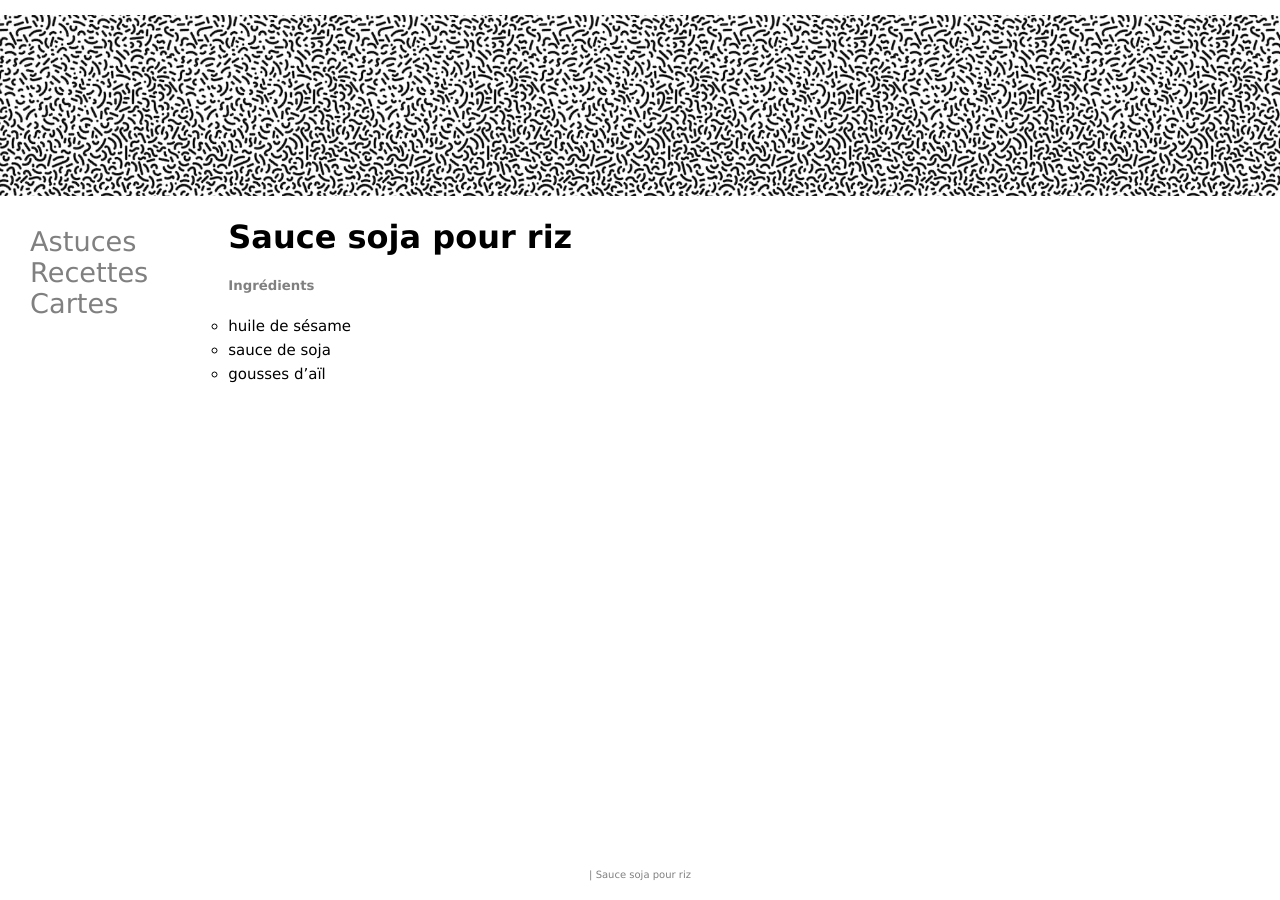
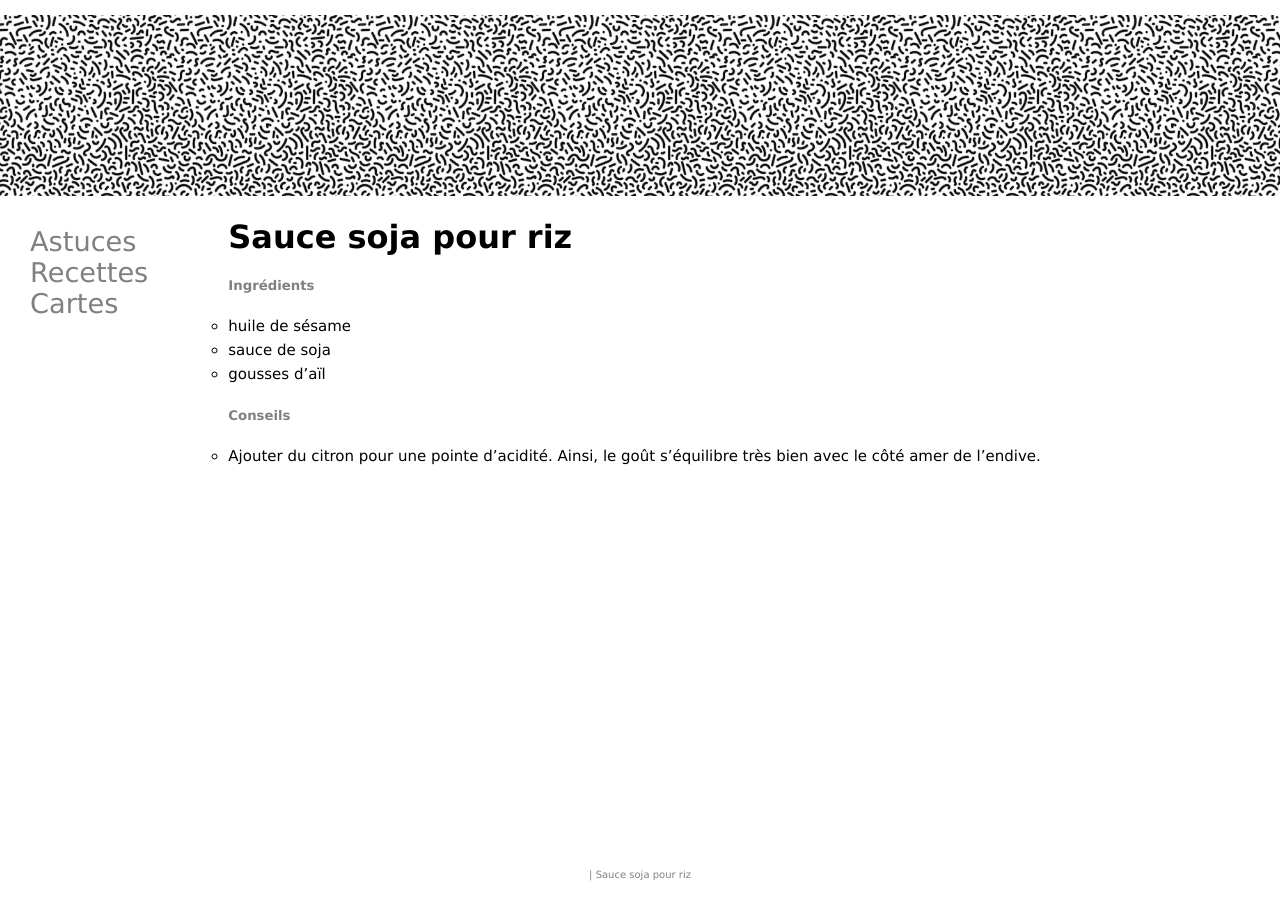
Before and after one commit to DenAff/heol, a Jekyll site: the page built from _posts/recettes/cuissons & préparations/2020-01-01-sauce-soja-pour-riz.md, in a window 1280 px wide. Built offline with Jekyll 4.4.1, drawn with Linux system fonts in a browser that asks for light colours.

Commit message:
Update 2020-01-01-sauce-soja-pour-riz.md

```diff
--- a/_posts/recettes/cuissons & préparations/2020-01-01-sauce-soja-pour-riz.md
+++ b/_posts/recettes/cuissons & préparations/2020-01-01-sauce-soja-pour-riz.md
@@ -13,3 +13,9 @@ categories: [cuissons & préparations]
 - huile de sésame
 - sauce de soja
 - gousses d’aïl
+
+
+
+##### Conseils
+
+- Ajouter du citron pour une pointe d'acidité. Ainsi, le goût s'équilibre très bien avec le côté amer de l'endive.
```
